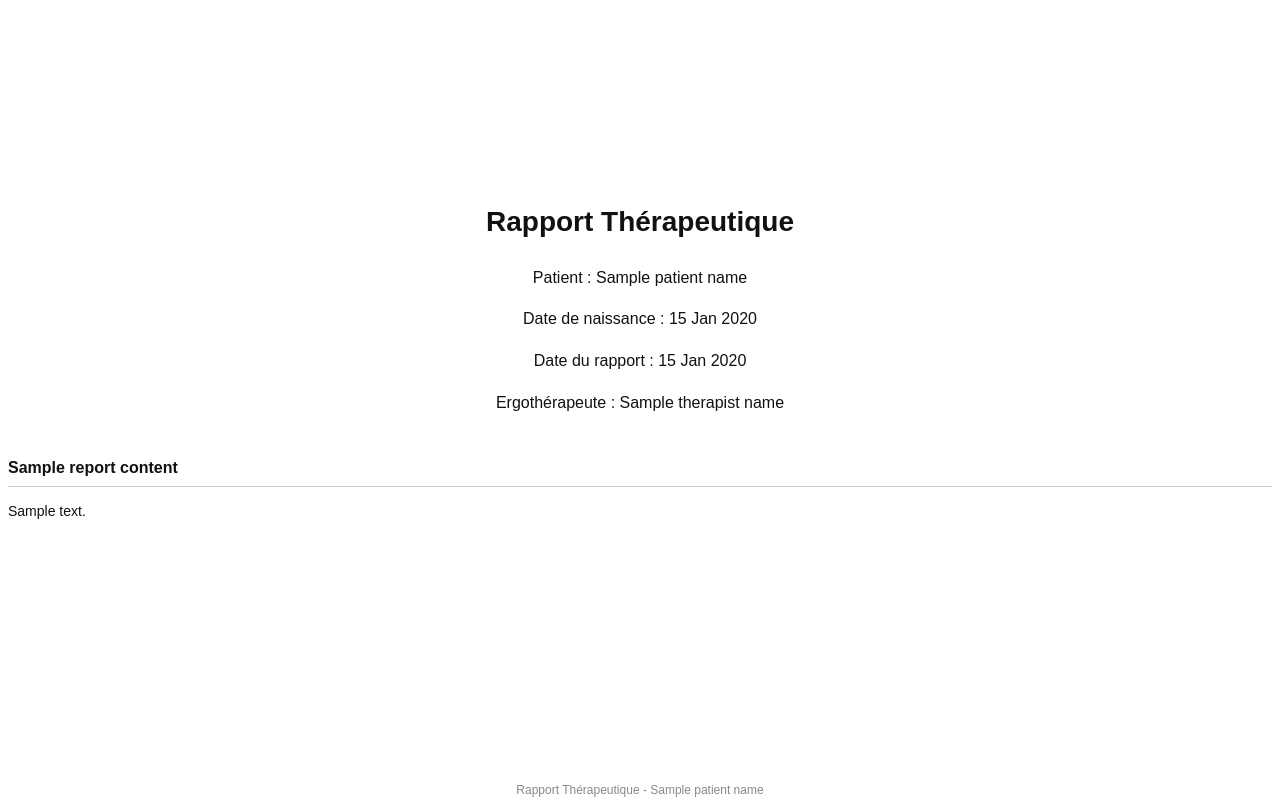
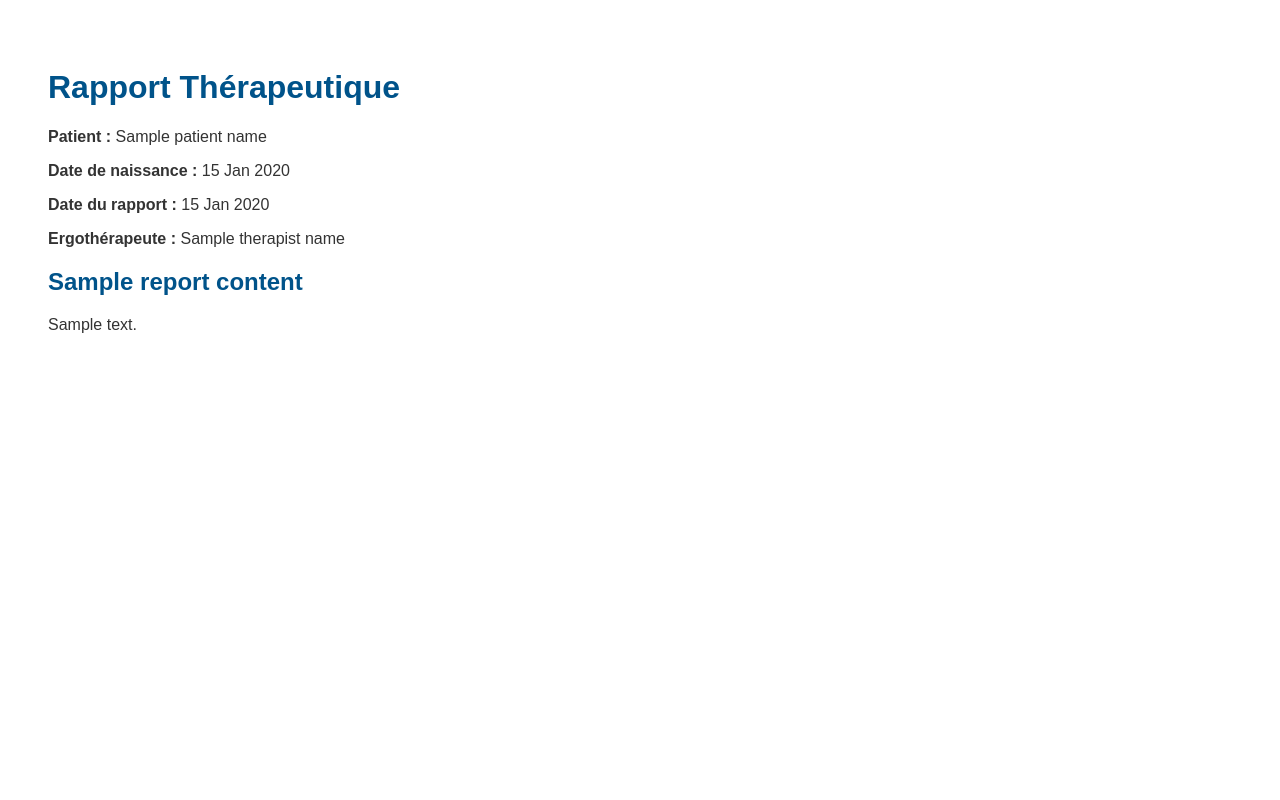
Before and after one commit to NoppeHugo/TFErgo, a Node server app: template backend/templates/reportTemplate.hbs in a window 1280 px wide. Run offline with Node 20, Linux system fonts and the light colour scheme; the template is opened without the code that fills it: most values are stand-ins (such as "Sample title", 1, 10 or a date in 2020); some libraries are stand-ins or nearby versions.

Commit message:
Fix(Master): temporaire

```diff
--- a/backend/templates/reportTemplate.hbs
+++ b/backend/templates/reportTemplate.hbs
@@ -2,66 +2,40 @@
 <html lang="fr">
 <head>
   <meta charset="UTF-8" />
+  <title>Rapport Patient</title>
+  <link href="https://cdn.quilljs.com/1.3.6/quill.snow.css" rel="stylesheet" />
   <style>
-    @page {
-      margin: 20mm 15mm;
-    }
     body {
       font-family: Arial, sans-serif;
-      line-height: 1.6;
-      font-size: 14px;
-      color: #111;
+      padding: 40px;
+      color: #333;
     }
-    .title-page {
-      text-align: center;
-      margin-top: 200px;
-      page-break-after: always;
+    h1, h2, h3 {
+      color: #00538a;
     }
-    .title-page h1 {
-      font-size: 28px;
-      margin-bottom: 20px;
+    .ql-editor {
+      padding: 0;
     }
-    .title-page p {
-      font-size: 16px;
+    .section {
+      margin-bottom: 30px;
     }
-    h2.section-title {
-      font-size: 16px;
-      margin-top: 40px;
-      border-bottom: 1px solid #ccc;
-      padding-bottom: 5px;
-    }
-    pre.section-content {
-      white-space: pre-wrap;
-      font-family: inherit;
-      margin-top: 8px;
-    }
-    footer {
-      position: fixed;
-      bottom: 0;
-      left: 0;
-      right: 0;
-      text-align: center;
-      font-size: 12px;
-      color: #888;
+    ul {
+      padding-left: 20px;
     }
   </style>
 </head>
 <body>
-  <div class="title-page">
-    <h1>Rapport Thérapeutique</h1>
-    <p>Patient : {{patientName}}</p>
-    <p>Date de naissance : {{birthDate}}</p>
-    <p>Date du rapport : {{reportDate}}</p>
-    <p>Ergothérapeute : {{therapistName}}</p>
-  </div>
+  <h1>Rapport Thérapeutique</h1>
+  <p><strong>Patient :</strong> {{patientName}}</p>
+  <p><strong>Date de naissance :</strong> {{birthDate}}</p>
+  <p><strong>Date du rapport :</strong> {{reportDate}}</p>
+  <p><strong>Ergothérapeute :</strong> {{therapistName}}</p>
 
   {{#each reportContent}}
-    <h2 class="section-title">{{this.title}}</h2>
-    <pre class="section-content">{{this.content}}</pre>
+    <div class="section">
+      <h2>{{this.title}}</h2>
+      <div class="ql-editor">{{{this.content}}}</div>
+    </div>
   {{/each}}
-
-  <footer>
-    Rapport Thérapeutique - {{patientName}}
-  </footer>
 </body>
 </html>
```
Also changed, not shown: backend/src/controllers/reportController.js (+68 -63 lines).
